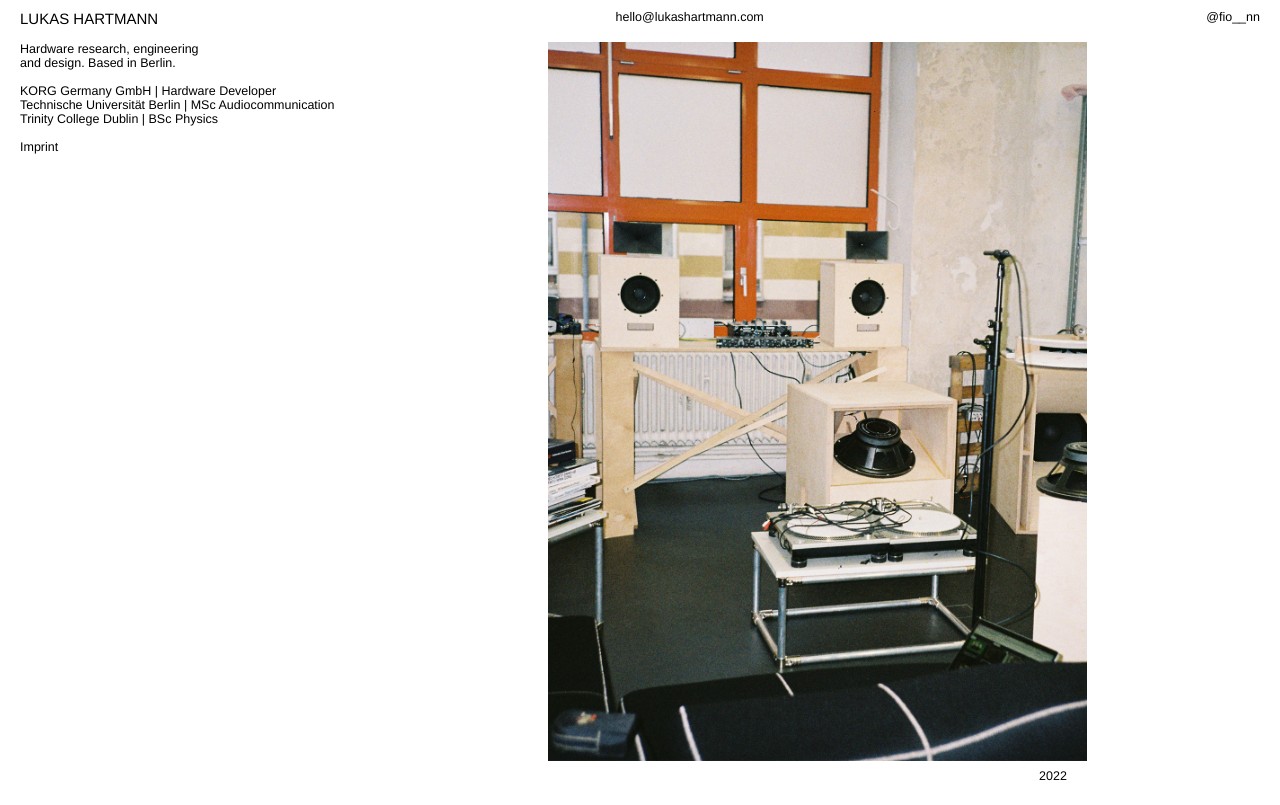
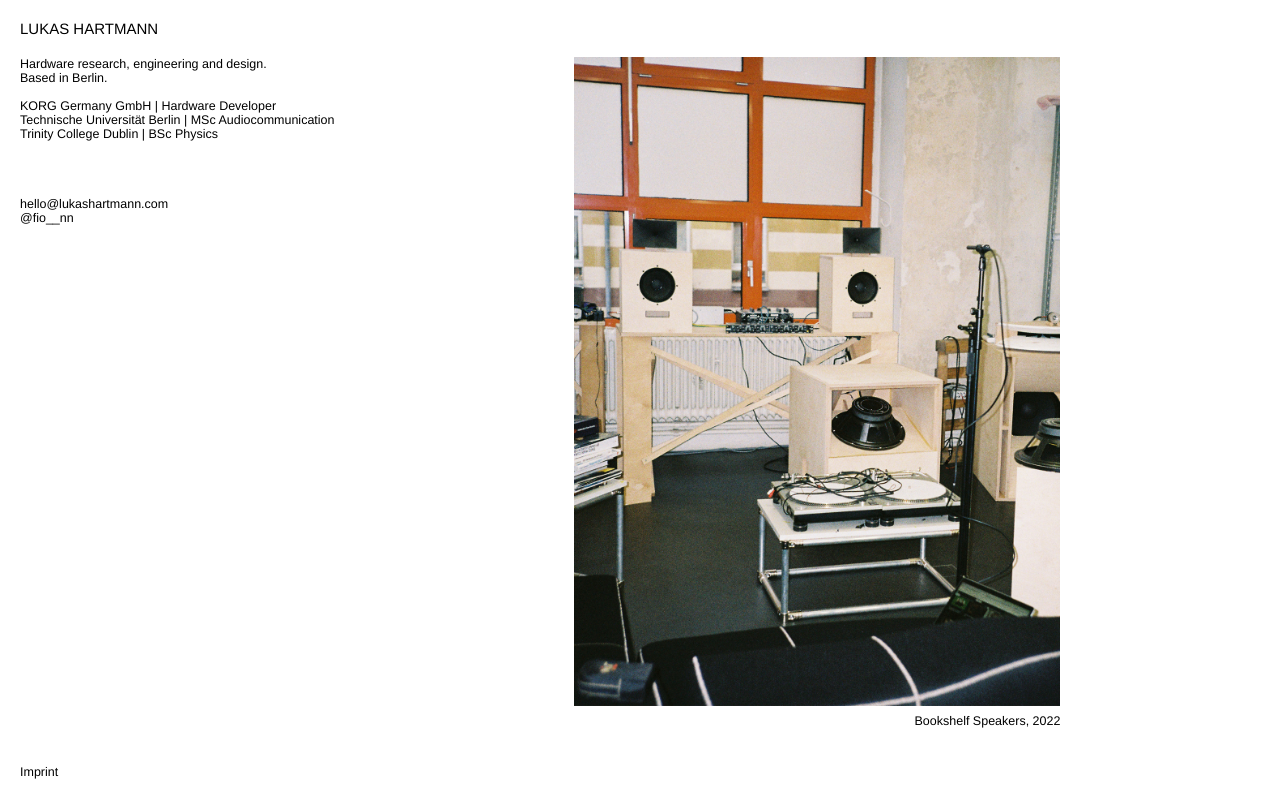
Before and after one commit to lukas303/web, a plain HTML site: page index.html in a window 1280 px wide. Drawn offline with Linux system fonts and the light colour scheme.

Commit message:
Updated scaling a text positioning

```diff
--- a/index.html
+++ b/index.html
@@ -10,36 +10,38 @@
 
 <body>
     <div class="header">
-        <div class="header1">
-            LUKAS HARTMANN
-        </div>
-        <div class="header2">
-            <a href="mailto:hello@lukashartmann.com" class="text">hello@lukashartmann.com</a>
-        </div>
-        <div class="header3">
-            <a href="https://www.instagram.com/fio__nn/">@fio__nn</a>
-        </div>
+        LUKAS HARTMANN
     </div>
 
     <div class="flex-container">
 
         <div class="flex-info">
-            Hardware research, engineering<br> and design. Based in Berlin.
-            <br><br>
+            Hardware research, engineering and design. <br>
+            Based in Berlin. <br>
+            <br>
             KORG Germany GmbH | Hardware Developer <br>
             Technische Universität Berlin | MSc Audiocommunication <br>
-            Trinity College Dublin | BSc Physics
-            <br><br>
-            <a href="imprint.html">Imprint</a>
+            Trinity College Dublin | BSc Physics <br>
+            <br>
+            <br>
+            <br>
+            <br>
+            <a href="mailto:hello@lukashartmann.com" class="text">hello@lukashartmann.com</a> <br>
+            <a href="https://www.instagram.com/fio__nn/">@fio__nn</a> <br>
         </div>
 
         <div class="flex-gallery">
             <img id="image" src="images/image2.jpg" alt="Your Image" onclick="changeImage() ">
             <div id="label">
-                2022
+                Bookshelf Speakers, 2022
             </div>
         </div>
     </div>
+
+    <div class="footer">
+        <a href="imprint.html">Imprint</a>
+    </div>
+
 
     <script src="scripts.js"></script>
 
--- a/scripts.js
+++ b/scripts.js
@@ -1,6 +1,6 @@
 var currentImageIndex = 0;
 var images = ["images/image2.jpg", "images/image3.jpg"]; // Array of image paths
-var labels = ["2022", "2023"]; // Array of corresponding texts
+var labels = ["Bookshelf Speakers, 2022", "Acoustic Sythesis_phase 5, 2023"]; // Array of corresponding texts
 
 function changeImage() {
     var image = document.getElementById('image');
--- a/styles.css
+++ b/styles.css
@@ -9,71 +9,39 @@ body {
   font-size: 12.5px;
   font-family: Helvetica, Arial, sans-serif;
   font-weight: 400;
-  margin: 5px 0px 0px 0px;
+  margin: 0;
   padding: 0;
 }
 
 .header {
-  display: flex;
-  flex-wrap: wrap;
-  justify-content: space-between;
-}
-
-.header1 {
+  text-align: left;
   font-size: 15px;
-  padding-top: 5px;
+  padding-top: 20px;
+  padding-right: 20px;
+  padding-bottom: 20px;
   padding-left: 20px;
-  padding-right: 35px;
-
-}
-
-.header1i {
-  font-size: 15px;
-  padding-top: 5px;
-  padding-left: 20px;
-  padding-right: 35px;
-
-}
-
-.header2 {
-  padding-top: 5px;
-  padding-left: 35px;
-  padding-right: 20px;
-}
-
-.header3 {
-  padding-top: 5px;
-  padding-left: 35px;
-  padding-right: 20px;
 }
 
 a, .link {
   color: black;
   text-decoration: none;
-  position: relative;
-  z-index: 2; /* Ensure the text is on top of the image */
 }
 
 .link a:hover {
   text-decoration: none;
 }
 
-#info {
-  padding: 40px 20px;
-
-}
-
 .flex-container {
   display: flex;
-  padding-top: 15px;
   justify-content: space-between;
   flex-wrap: wrap-reverse;
 }
 
 .flex-info {
+  padding-top: 0px;
+  padding-right: 20px;
+  padding-bottom: 40px;
   padding-left: 20px;
-  padding-bottom: 40px;
-  padding-right: 20px;
 }
 
 #image:hover {
@@ -81,18 +49,29 @@ a, .link {
 }
 
 #label {
-  margin-top: 5px;
-  margin-right: 20px;
-  margin-bottom: 15px;
+  padding-top: 5px;
+  padding-right: 20px;
+  padding-bottom: 20px;
+  padding-left: 20px;
   text-align: right;
 }
 
 #imprint {
-  margin: 20px;
+  padding-top: 0px;
+  padding-right: 20px;
+  padding-bottom: 20px;
+  padding-left: 20px;
 }
 
-/* Styles for mobile devices */
-@media only screen and (max-width: 1064px) {
+.footer{
+  padding-top: 20px;
+  padding-right: 20px;
+  padding-bottom: 20px;
+  padding-left: 20px;
+}
+
+/* Style for mobile devices */
+@media only screen and (max-width: 1082px) {
   .flex-gallery {
     margin-left: auto;
     margin-right: auto;
@@ -104,12 +83,15 @@ a, .link {
     width: 100%;
     height: auto;
   }
+  #label {
+    padding-right: 20px;
+  }
 }
 
-/* Styles for desktop devices */
-@media only screen and (min-width: 1065px) {
+/* Style for desktop devices */
+@media only screen and (min-width: 1083px) {
   .flex-container {
-    height: calc(100vh - 37.5px);;
+    height: calc(100vh - 112px);;
   }
 
   .flex-gallery {
@@ -119,7 +101,11 @@ a, .link {
   }
 
   #image {
-    height: calc(100vH - 81px);
+    height: calc(100vH - 151.5px);
     width: auto;
   }
+
+  #label {
+    padding-right: 0px;
+  }
 }
```
Also changed, not shown: imprint.html (+1 -9 lines), 1 other file.
